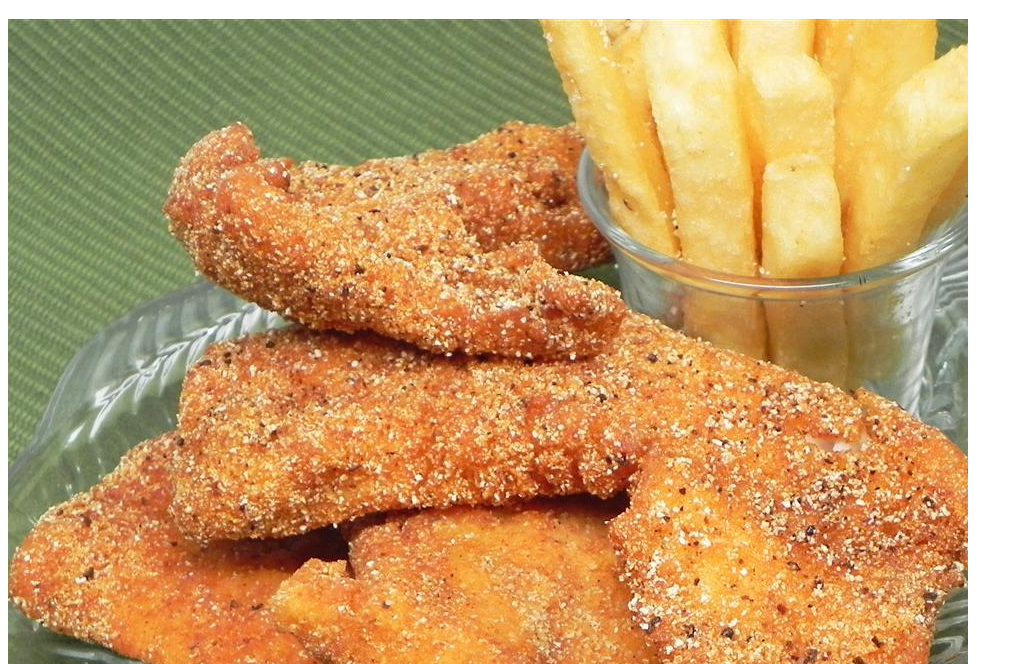
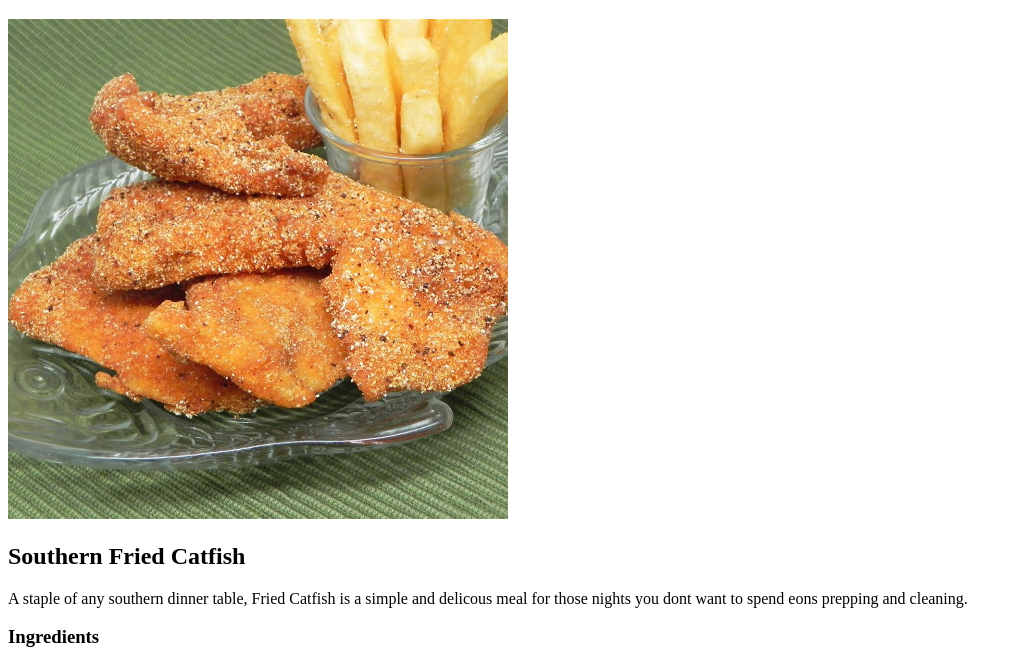
Before and after one commit to plaou73/odin-recipes, a plain HTML site: page recipes/catfish.html in a window 1280 px wide. Shown: the part 61-725 px from the top of the page, without its empty margins (0-1023 px from the left). Drawn offline with Linux system fonts and the light colour scheme; files that its build step writes are made by us from their sources.

Commit message:
Resize the recipe images

```diff
--- a/recipes/catfish.html
+++ b/recipes/catfish.html
@@ -6,11 +6,11 @@
 <head>
     <meta charset="UTF-8">
     <title>Fried Catfish</title>
+    <link rel="stylesheet" href="styles.css">
 </head>
 
 <body>
 
-</body>
     <h1>Catfish</h1>
     <img src="../images/catfish.jpg" alt="Catfish and French Fries">
         <h2>Southern Fried Catfish</h2>
@@ -41,4 +41,6 @@
                         <li>Fry fillets in batches till goledn brown, around three minutes. Remove, drain, cool, and enjoy!</li>
                     </ol>
 
+</body>
+
 </html>
--- a/styles.css
+++ b/styles.css
@@ -0,0 +1,6 @@
+/* styles.css */
+
+img {
+    height: auto;
+    width: 500px;
+}
```
Also changed, not shown: index.html (+1 -0 lines), recipes/chicken-alfredo.html (+1 -0 lines), recipes/mac.html (+1 -0 lines).
